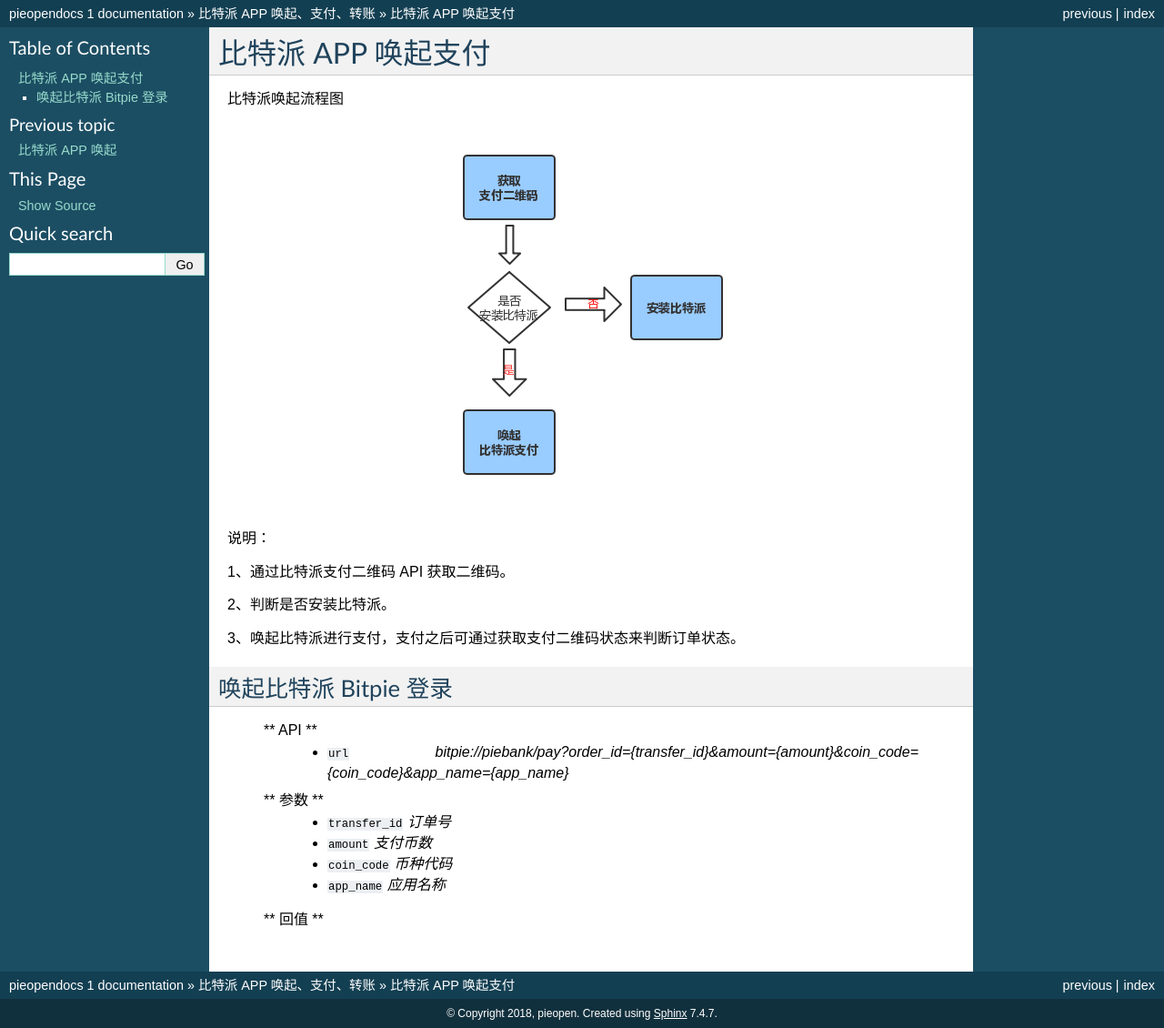
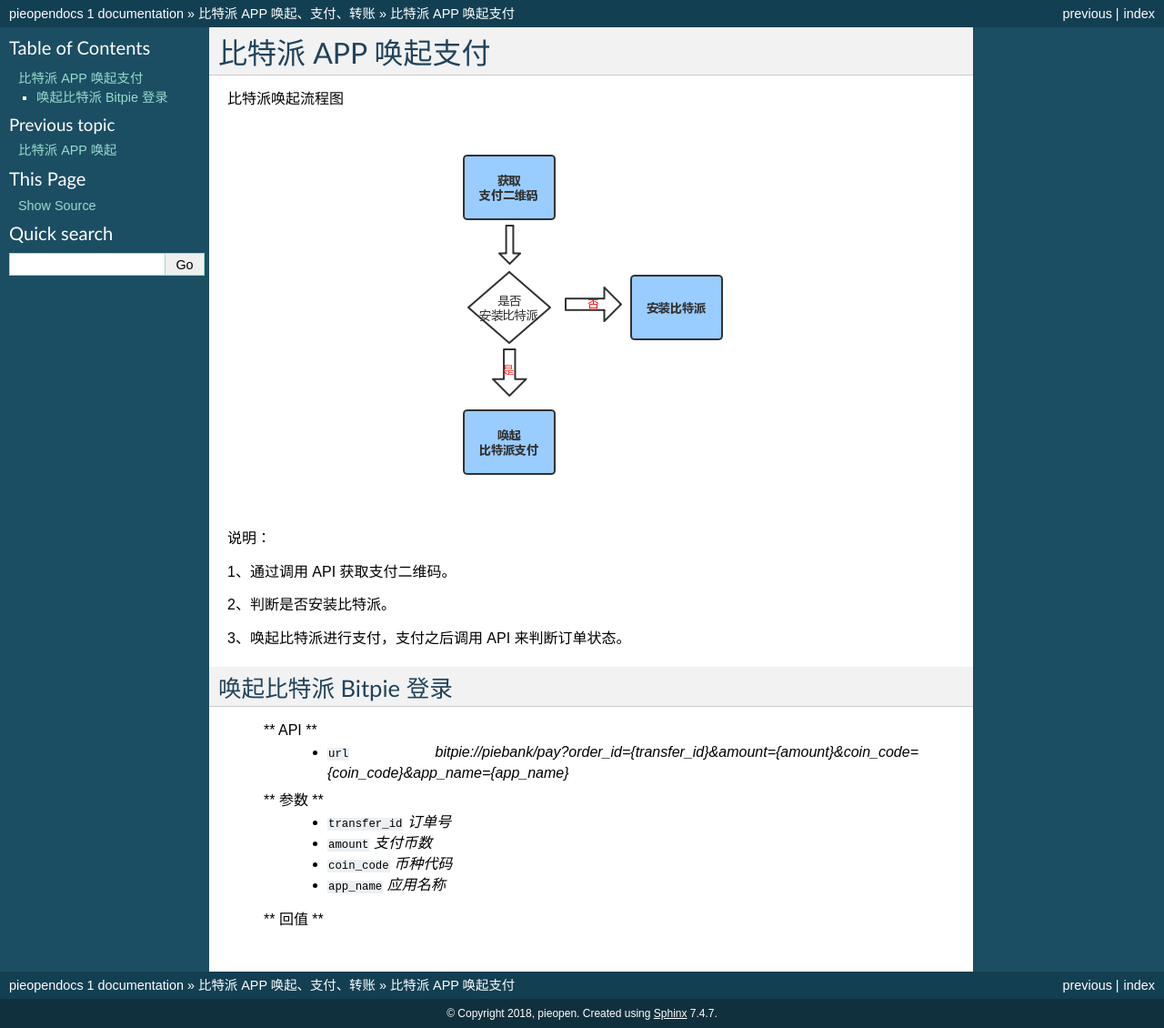
Before and after one commit to pieopendemo/docs, a Sphinx documentation site: the page built from source/bitpie_api/wakepay.rst, in a window 1280 px wide. Shown: the whole page at 91% size. Built offline with Sphinx 7.4.7, drawn with Linux system fonts in a browser that asks for light colours.

Commit message:
modify docs

```diff
--- a/source/bitpie_api/pay.rst
+++ b/source/bitpie_api/pay.rst
@@ -17,6 +17,8 @@
 2、获取用户信息（最重要的是 token ）。
 
 3、需要在 HTTP 的请求头中设置 "open-access-token" 键值对。
+
+4、参数 amount，举例说明：比如我要支付 1 BTC，amount 的值为 1*1e8，其它数量或币种以此类推。
 
 
 
--- a/source/bitpie_api/transfer.rst
+++ b/source/bitpie_api/transfer.rst
@@ -10,9 +10,6 @@
     :align: center
 
 
-说明：
-
-通过用户登录 API 登录，登录之后通过获取用户信息 API 获取 token。
 
 
 转账
--- a/source/bitpie_api/wake.rst
+++ b/source/bitpie_api/wake.rst
@@ -12,11 +12,11 @@
 
 说明：
 
-1、比特派唤起前先请求登录二维码。
+1、比特派唤起前，先调用 API 登录。
 
 2、判断是否安装比特派。
 
-3、唤起比特派之后，通过获取用户信息 API 获取用户信息。
+3、唤起比特派之后，通过调用 API 获取用户信息。
 
 
 
--- a/source/bitpie_api/wakepay.rst
+++ b/source/bitpie_api/wakepay.rst
@@ -12,11 +12,11 @@
 
 说明：
 
-1、通过比特派支付二维码 API 获取二维码。
+1、通过调用 API 获取支付二维码。
 
 2、判断是否安装比特派。
 
-3、唤起比特派进行支付，支付之后可通过获取支付二维码状态来判断订单状态。
+3、唤起比特派进行支付，支付之后调用 API 来判断订单状态。
 
 
 
```
Also changed, not shown: source/login_api/index.rst (+1 -9 lines).
